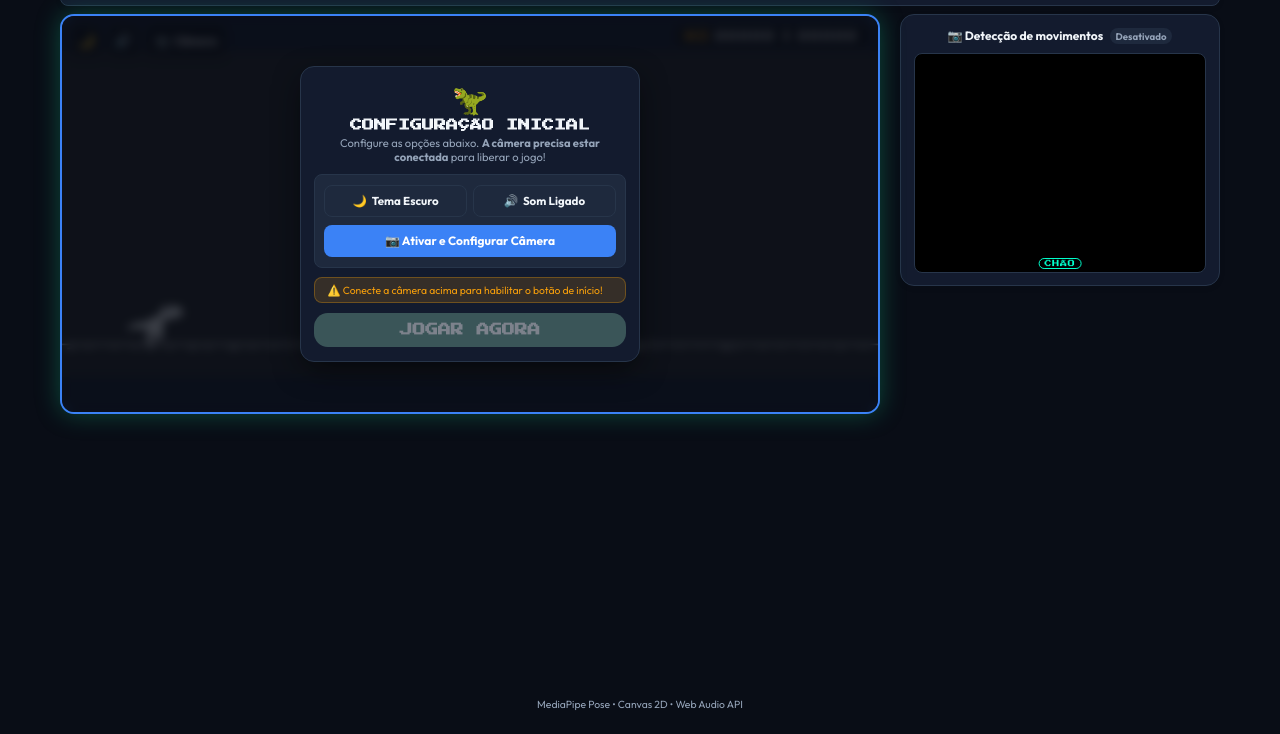
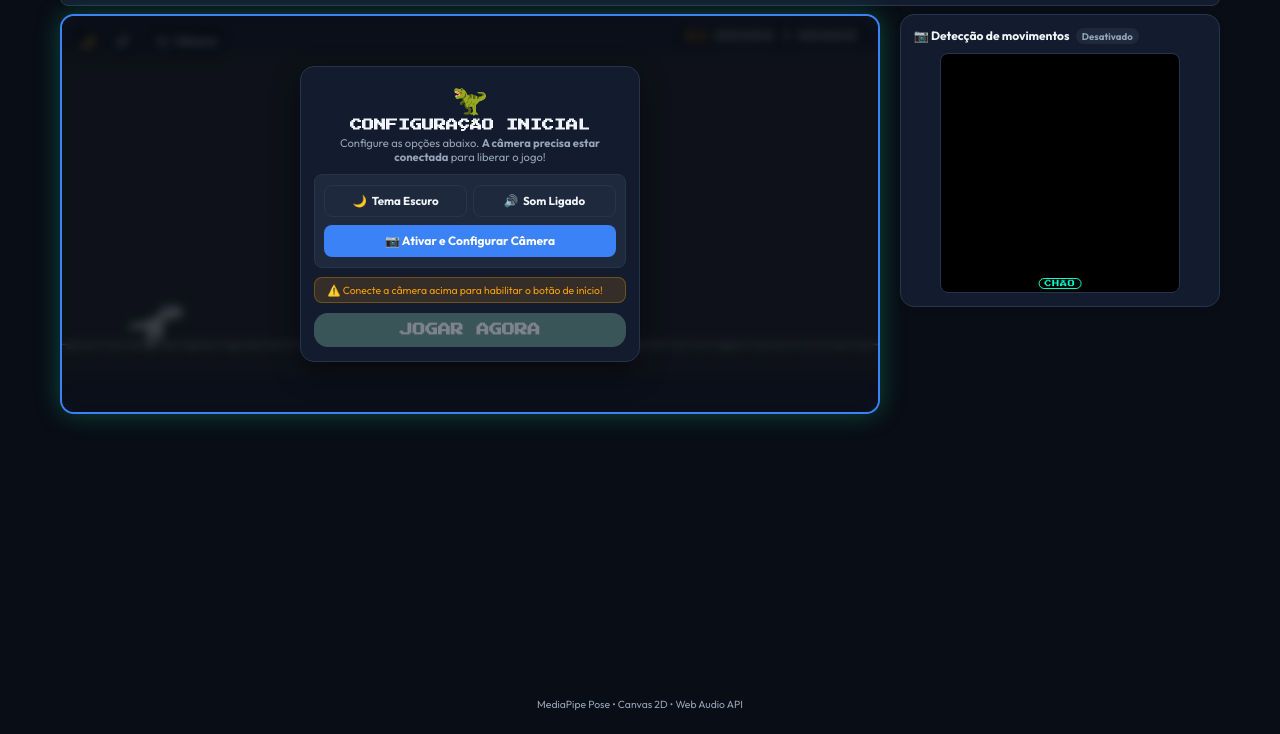
Before and after one commit to ferrazlffm/dino-67, a website built with Vite: page index.html in a window 1280 px wide. Shown: the part 66-800 px from the top of the page. Built offline with nearby package versions, Linux system fonts and the light colour scheme.

Commit message:
Melhoria na tela

```diff
--- a/src/style.css
+++ b/src/style.css
@@ -208,8 +208,9 @@ body {
 .canvas-wrapper {
   position: relative;
   width: 100%;
-  flex: 1;
-  min-height: 260px;
+  height: 65vh;
+  height: 65dvh;
+  min-height: 200px;
   background: var(--canvas-bg);
   border: 2.5px solid var(--primary-color);
   border-radius: var(--radius-md);
@@ -224,7 +225,9 @@ body {
 
 #game-canvas {
   width: 100%;
-  height: auto;
+  height: 100%;
+  max-width: 100%;
+  max-height: 100%;
   aspect-ratio: 1000 / 400;
   display: block;
   background: var(--canvas-bg);
@@ -401,16 +404,21 @@ body {
   padding: 0.4rem 0.6rem;
   box-shadow: var(--shadow-sm);
   display: flex;
-  flex-direction: row;
+  flex-direction: column;
   align-items: center;
   justify-content: space-between;
-  gap: 0.5rem;
+  gap: 0.3rem;
+  height: 30vh;
+  height: 30dvh;
 }
 
 .pip-header {
   display: flex;
   align-items: center;
+  justify-content: space-between;
+  width: 100%;
   gap: 0.4rem;
+  flex-shrink: 0;
 }
 
 .pip-title {
@@ -435,13 +443,20 @@ body {
 
 .pip-video-wrapper {
   position: relative;
-  width: 80px;
-  height: 55px;
+  height: 100%;
+  max-height: 100%;
+  aspect-ratio: 1 / 1;
+  max-width: 100%;
+  flex: 1;
+  min-height: 0;
   background: #000;
   border-radius: var(--radius-sm);
   overflow: hidden;
   border: 1px solid var(--border-color);
-  flex-shrink: 0;
+  display: flex;
+  justify-content: center;
+  align-items: center;
+  margin: 0 auto;
 }
 
 #webcam-video {
@@ -500,24 +515,35 @@ body {
   }
 
   .canvas-wrapper {
+    height: auto;
     min-height: 400px;
     flex: initial;
   }
 
+  #game-canvas {
+    height: auto;
+  }
+
   .pip-card {
+    height: auto;
     flex-direction: column;
     padding: 0.8rem;
     gap: 0.6rem;
   }
 
+  .pip-header {
+    justify-content: flex-start;
+  }
+
   .pip-video-wrapper {
     width: 100%;
+    max-width: 240px;
     height: auto;
-    aspect-ratio: 4 / 3;
+    aspect-ratio: 1 / 1;
     max-height: 240px;
+    flex: initial;
+    margin: 0 auto;
   }
-
-
 
   .game-layout {
     display: grid;
```
